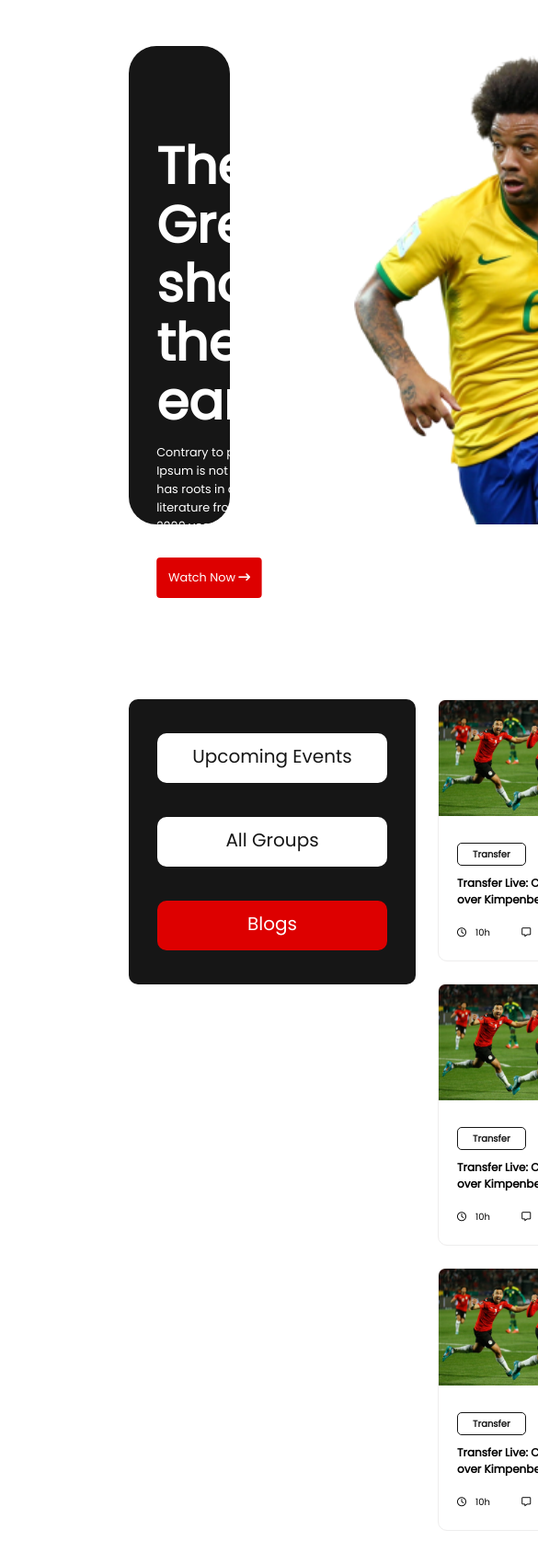
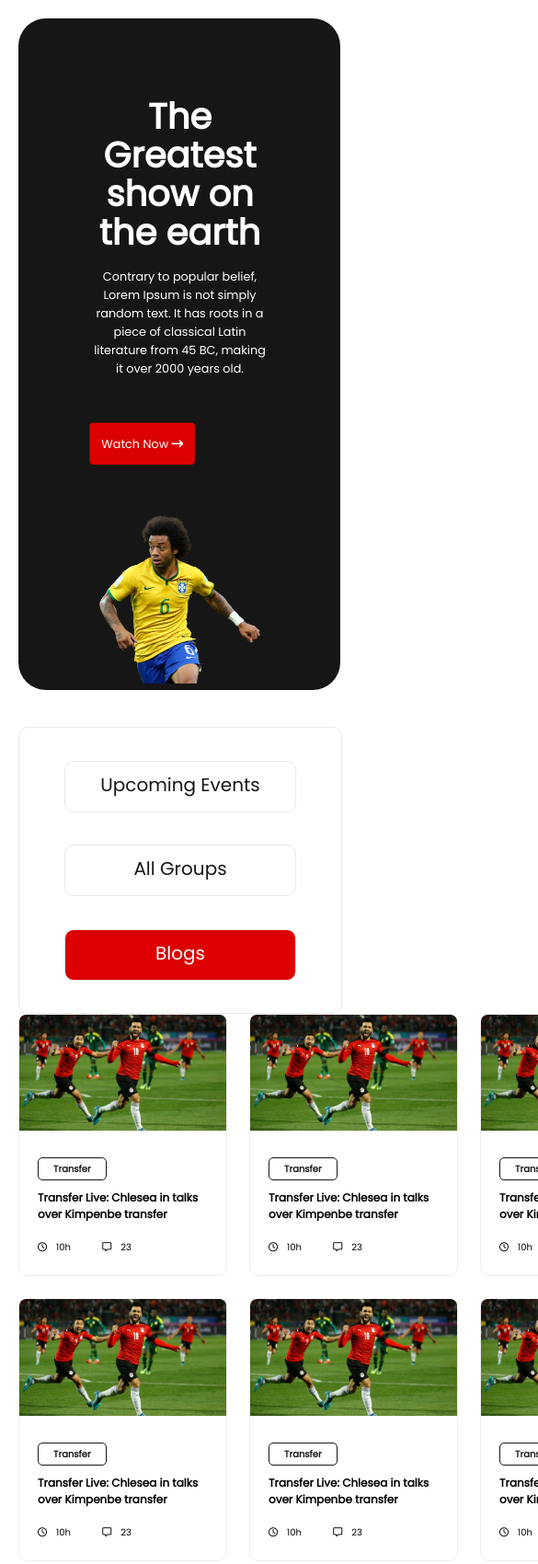
Before and after one commit to zahidhasan125/watch-world-cup-now, a plain HTML site: page index.html in a window 390 px wide. Shown: the top 1700 px of the page at 92% size, 585 px wide, since content can reach past the window. Drawn offline with Linux system fonts and the light colour scheme.

Commit message:
getting mad with the responsive

```diff
--- a/css/style.css
+++ b/css/style.css
@@ -9,6 +9,7 @@ body {
 }
 
 .container {
+    /* width: 100%; */
     padding: 140px;
     padding-top: 50px;
 }
@@ -18,25 +19,35 @@ body {
     display: flex;
     column-gap: 24px;
     background-color: #161616;
-    padding-right: 80px;
+    /* padding-right: 80px; */
     border-radius: 30px;
     justify-content: space-around;
     align-items: center;
+    width: 100%;
+    height: 100%;
 }
 
 .header-info {
-    width: 530px;
-    height: 420px;
-    padding-bottom: 100px;
+    width: 70%;
+    height: 80%;
+    display: flex;
+    flex-direction: column;
+    justify-content: space-around;
+    align-items: flex-start;
+    /* padding-bottom: 100px; */
     color: #FFFFFF;
     transform: scale(.8);
 }
+.header-info *{
+    text-align: center;
+}
 
 h1 {
-    font-size: 70px;
+    font-size: 3rem;
     font-weight: 700;
     margin-bottom: 4px;
-    line-height: 80px;
+    line-height: 1.1em;
+    text-align: center;
 }
 
 .header-info p {
@@ -44,12 +55,12 @@ h1 {
     padding-bottom: 30px;
 }
 
+.header-img{
+    width: 50%;
+}
 .header-img img {
-    height: 100%;
-    width: auto;
-    position: relative;
-    bottom: -8px;
-    transform: scale(1.5);
+    /* height: 100%; */
+    width: 100%;
 }
 
 .active-btn {
@@ -168,3 +179,73 @@ h1 {
     text-decoration: none;
     color: #B9B9B9;
 }
+
+
+/* Media Queries */
+
+/* mobile device */
+
+@media only screen and (max-width:688px) {
+
+    .container{
+        padding:20px;
+    }
+    .header{
+        flex-direction: column;
+
+        /* align-items: baseline; */
+    }
+    .header-info h1{
+        overflow: hidden;
+        text-overflow: ellipsis;
+        white-space:inherit
+        /* font-size: 1.5em; */
+    }
+    .blogs-part{
+        display: flex;
+        flex-direction: column;
+    }
+    .blog-nav{
+        /* flex-direction: row; */
+        background-color: #FFFFFF;
+        border: 1px solid #E8E8E8;
+
+    }
+    .blog-nav *{
+        border: 1px solid #E8E8E8;
+    }
+    .footer{
+                 display: none;
+             }
+ }
+}
+
+/* For tab */
+ @media only screen and (min-width: 688px) and (max-width: 992px) {
+
+
+    /* .body, html{
+        width: 100%;
+        margin: 0;
+    }          */
+
+    .container{
+                 width: 100%;
+                 margin: 50px;
+                 margin-top: 20px;
+                 padding: 0;
+             }
+
+             .header{
+                 width: 100%;
+             }
+             h1{
+                 font-size: 3.2em;
+             }
+             .header-img img{
+
+             }
+             .blogs-part, footer{
+                 /* display: none; */
+             }
+ }
--- a/index.html
+++ b/index.html
@@ -34,8 +34,8 @@
                 <a href="">All Groups</a>
                 <a href="" class="selected">Blogs</a>
             </aside>
-            <article class="blogs">
-                <div class="blog">
+            <div class="blogs">
+                <article class="blog">
                     <div class="blog-thumbnail"><img src="assets/Blog Image.png" alt=""></div>
                     <div class="blog-info">
                         <a href="">Transfer</a>
@@ -45,8 +45,8 @@
                             <span><i class="fa-regular fa-message"></i>23</span>
                         </div>
                     </div>
-                </div>
-                <div class="blog">
+                </article>
+                <article class="blog">
                     <div class="blog-thumbnail"><img src="assets/Blog Image.png" alt=""></div>
                     <div class="blog-info">
                         <a href="">Transfer</a>
@@ -56,8 +56,8 @@
                             <span><i class="fa-regular fa-message"></i>23</span>
                         </div>
                     </div>
-                </div>
-                <div class="blog">
+                </article>
+                <article class="blog">
                     <div class="blog-thumbnail"><img src="assets/Blog Image.png" alt=""></div>
                     <div class="blog-info">
                         <a href="">Transfer</a>
@@ -67,8 +67,8 @@
                             <span><i class="fa-regular fa-message"></i>23</span>
                         </div>
                     </div>
-                </div>
-                <div class="blog">
+                </article>
+                <article class="blog">
                     <div class="blog-thumbnail"><img src="assets/Blog Image.png" alt=""></div>
                     <div class="blog-info">
                         <a href="">Transfer</a>
@@ -78,8 +78,8 @@
                             <span><i class="fa-regular fa-message"></i>23</span>
                         </div>
                     </div>
-                </div>
-                <div class="blog">
+                </article>
+                <article class="blog">
                     <div class="blog-thumbnail"><img src="assets/Blog Image.png" alt=""></div>
                     <div class="blog-info">
                         <a href="">Transfer</a>
@@ -89,8 +89,8 @@
                             <span><i class="fa-regular fa-message"></i>23</span>
                         </div>
                     </div>
-                </div>
-                <div class="blog">
+                </article>
+                <article class="blog">
                     <div class="blog-thumbnail"><img src="assets/Blog Image.png" alt=""></div>
                     <div class="blog-info">
                         <a href="">Transfer</a>
@@ -100,8 +100,8 @@
                             <span><i class="fa-regular fa-message"></i>23</span>
                         </div>
                     </div>
-                </div>
-                <div class="blog">
+                </article>
+                <article class="blog">
                     <div class="blog-thumbnail"><img src="assets/Blog Image.png" alt=""></div>
                     <div class="blog-info">
                         <a href="">Transfer</a>
@@ -111,8 +111,8 @@
                             <span><i class="fa-regular fa-message"></i>23</span>
                         </div>
                     </div>
-                </div>
-                <div class="blog">
+                </article>
+                <article class="blog">
                     <div class="blog-thumbnail"><img src="assets/Blog Image.png" alt=""></div>
                     <div class="blog-info">
                         <a href="">Transfer</a>
@@ -122,8 +122,8 @@
                             <span><i class="fa-regular fa-message"></i>23</span>
                         </div>
                     </div>
-                </div>
-                <div class="blog">
+                </article>
+                <article class="blog">
                     <div class="blog-thumbnail"><img src="assets/Blog Image.png" alt=""></div>
                     <div class="blog-info">
                         <a href="">Transfer</a>
@@ -133,8 +133,8 @@
                             <span><i class="fa-regular fa-message"></i>23</span>
                         </div>
                     </div>
-                </div>
-            </article>
+                </article>
+            </div>
         </div>
     </section>
     <footer>
```
